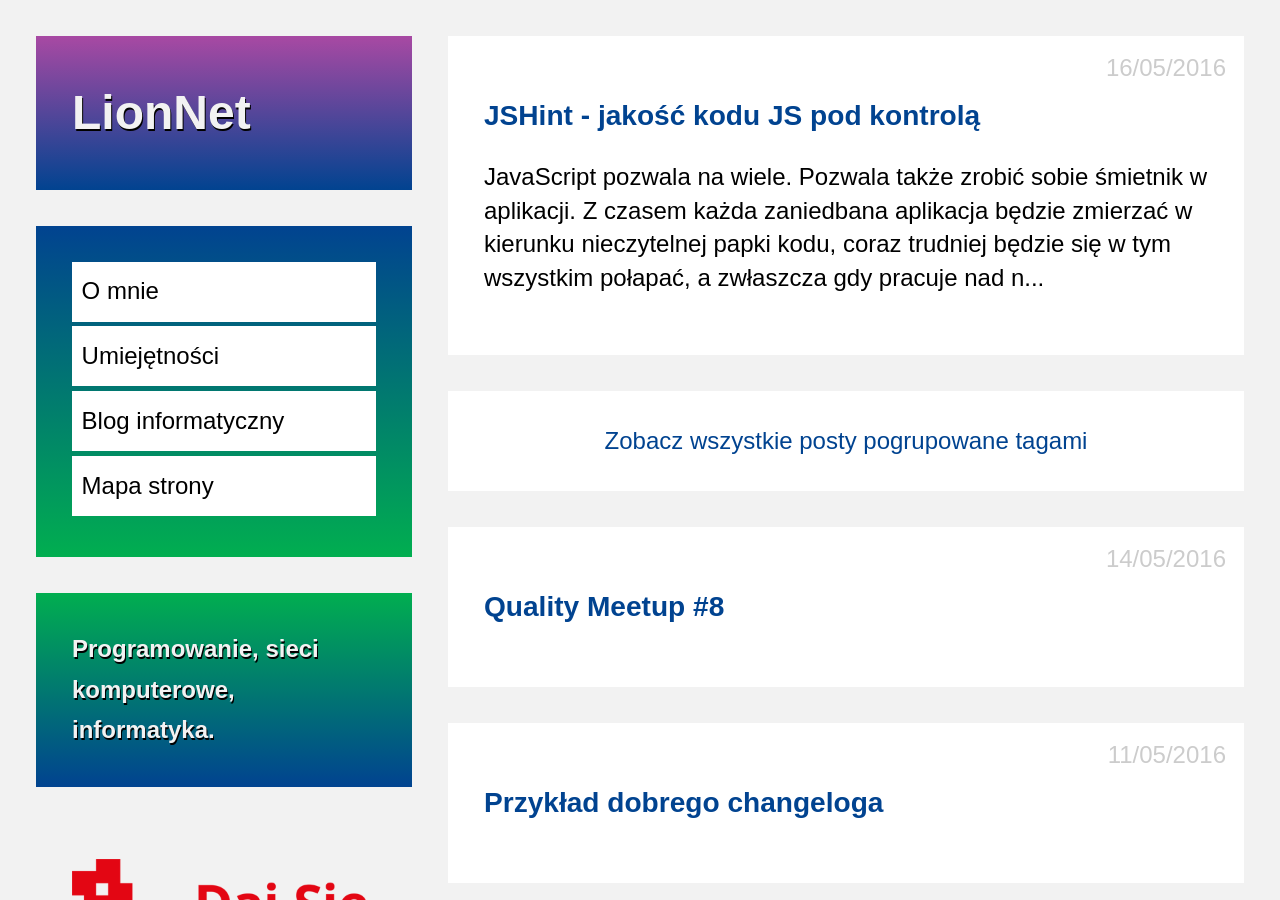
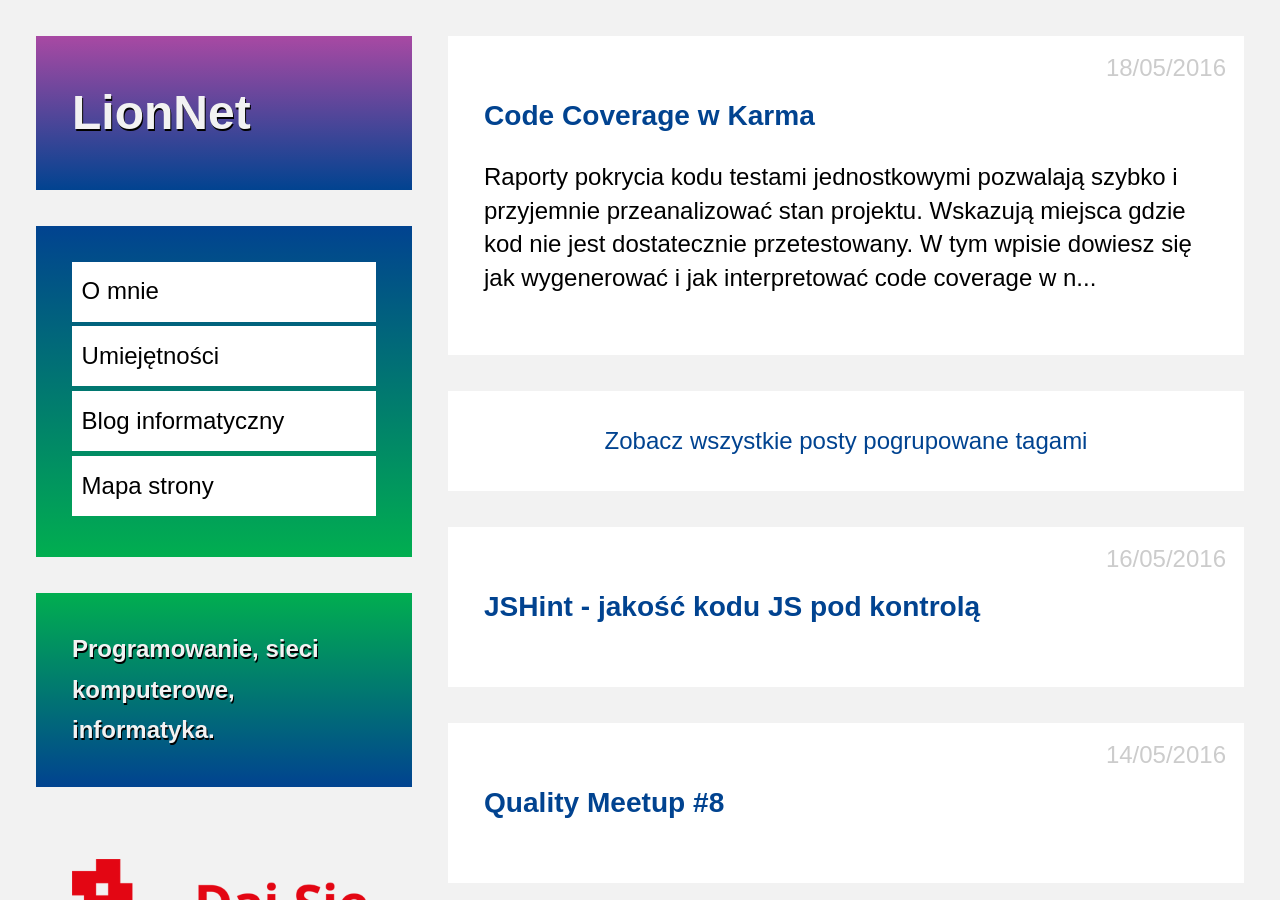
Before and after one commit to maciejlew/maciejlew.github.io, a Jekyll site: the page built from pages/blog.md, in a window 1280 px wide and 900 px high. Built offline with Jekyll 4.4.1, drawn with Linux system fonts in a browser that asks for light colours; some of the changed lines change nothing that is shown.

Commit message:
Adds post 'Code Coverage w Karma'

```diff
--- /dev/null
+++ b/_posts/2016-05-18-code-coverage-w-karma.md
@@ -0,0 +1,101 @@
+---
+layout: post
+title: "Code Coverage w Karma"
+date: "2016-05-18 15:30:00"
+description: "Jak włączyć raport pokrycia kodu testami w Karma i jak go interpretować?"
+keywords: "java script, karma, jasmine, jakość oprogramowania, testy jednostkowe,
+pokrycie kodu testami, code coverage, yeoman, grunt, tdd, test driven development"
+tags:
+- QA
+- JS
+- DDF
+- DSP2016
+---
+
+Raporty pokrycia kodu testami jednostkowymi pozwalają szybko i przyjemnie przeanalizować
+stan projektu. Wskazują miejsca gdzie kod nie jest dostatecznie przetestowany.
+W tym wpisie dowiesz się jak wygenerować i jak interpretować *code coverage* w
+narzędziu Karma dla JS.
+
+### Konfiguracja Karma dla code coverage
+
+Aby skorzystać z raportów pokrycia kodu testami jednostkowymi musimy doinstalować
+bibliotekę *karma-coverage*:
+
+    npm install karma-coverage
+
+Następnie w konfiguracji, w pliku karma.conf.js bądź Gruntfile.js, należy dodać
+następujące wpisy:
+
+    plugins: ['karma-coverage'],
+    reporters: ['coverage'],
+    preprocessors: { '*.js': ['coverage'] }
+
+Przykładowy wpis w Gruntfile.js, częściowo [wygenerowany przez Yeoman][1], może
+wyglądać po wprowadzeniu powyższych zmian tak:
+
+    karma: {
+      options: {
+        basePath: '',
+        frameworks: ['jasmine'],
+        files: [
+          '<%= yeoman.app %>/<%= yeoman.scripts %>/**/*.js',
+          '<%= yeoman.test %>/mock/**/*.js',
+          '<%= yeoman.test %>/spec/**/*.js'
+        ],
+        autoWatch: true,
+        plugins: [
+            'karma-jasmine',
+            'karma-coverage',
+            'karma-phantomjs-launcher'
+        ],
+        reporters: ['dots', 'coverage'],
+        port: 8080,
+        singleRun: false,
+        preprocessors: {
+          '<%= yeoman.app %>/<%= yeoman.scripts %>/**/*.js': ['coverage']
+        },
+        coverageReporter: {
+          reporters: [
+            { type: 'html', dir: 'coverage/' },
+            { type: 'text-summary' }
+          ]
+        }
+      },
+      unit: {
+        browsers: ['PhantomJS'],
+        background: false
+      },
+      continuous: {
+        browsers: ['PhantomJS'],
+        singleRun: true
+      }
+    },
+
+Od tej chwili po wykonaniu testów Karma w folderze coverage przygotuje raporty dla
+każdej przeglądarki dla której testy zostały przeprowadzone. W katalogach tych
+znajdziemy pliki *index.php*, które po uruchomieniu w przeglądarce przedstawią
+nam raport. Poniżej kilka przykładowych zrzutów ekranu z raportem:
+
+![Karma code coverage report #1][2]
+
+![Karma code coverage report #2][3]
+
+![Karma code coverage report #3][4]
+
+Na zrzutach widzimy, że raport HTML pozwala nam szybko przejrzeć strukturę projektu,
+odnaleźć pliki dla których brakuje bądź jest za mało testów. **Mamy wyszczególnione
+pokrycie testami linii, funkcji oraz gałęzi**, czyli ścieżek którymi może nasz kod
+przejść od startu do końca podczas jego wykonywania.
+
+Dodatkowo, po przejściu do konkretnego pliku, Karma a właściwie wykorzystywane
+przez nią w tle narzędzie o nazwie Istanbul, wskaże nam podejrzane rozgałęzienia
+kodu, oznaczając je symbolami *I (if path not taken)* lub *E (else path not taken)*.
+
+
+[1]: {{site.url}}/2016/03/03/yeoman-idziemy-na-front.html
+[2]: {{site.url}}/img/DSP2016/karma-code-coverage-1.png
+[3]: {{site.url}}/img/DSP2016/karma-code-coverage-2.png
+[4]: {{site.url}}/img/DSP2016/karma-code-coverage-3.png
+
+{% include acronyms.md %}
--- a/pages/map.md
+++ b/pages/map.md
@@ -24,6 +24,7 @@ redirect_from: /map/
  * [Umiejętności](../umiejetnosci)
  * [Kontakt](../kontakt)
  * [Blog informatyczny](../blog)
+   * [Code Coverage w Karma](../2016/05/18/code-coverage-w-karma.html)
    * [JSHint - jakość kodu JS pod kontrolą](../2016/05/16/jshint-jakosc-kodu-js-pod-kontrola.html)
    * [Quality Meetup #8](../2016/05/14/quality-meetup-8.html)
    * [Przykład dobrego changeloga](../2016/05/11/przyklad-dobrego-changeloga.html)
```
Also changed, not shown: img/DSP2016/karma-code-coverage-1.png (added), img/DSP2016/karma-code-coverage-2.png (added), img/DSP2016/karma-code-coverage-3.png (added).
